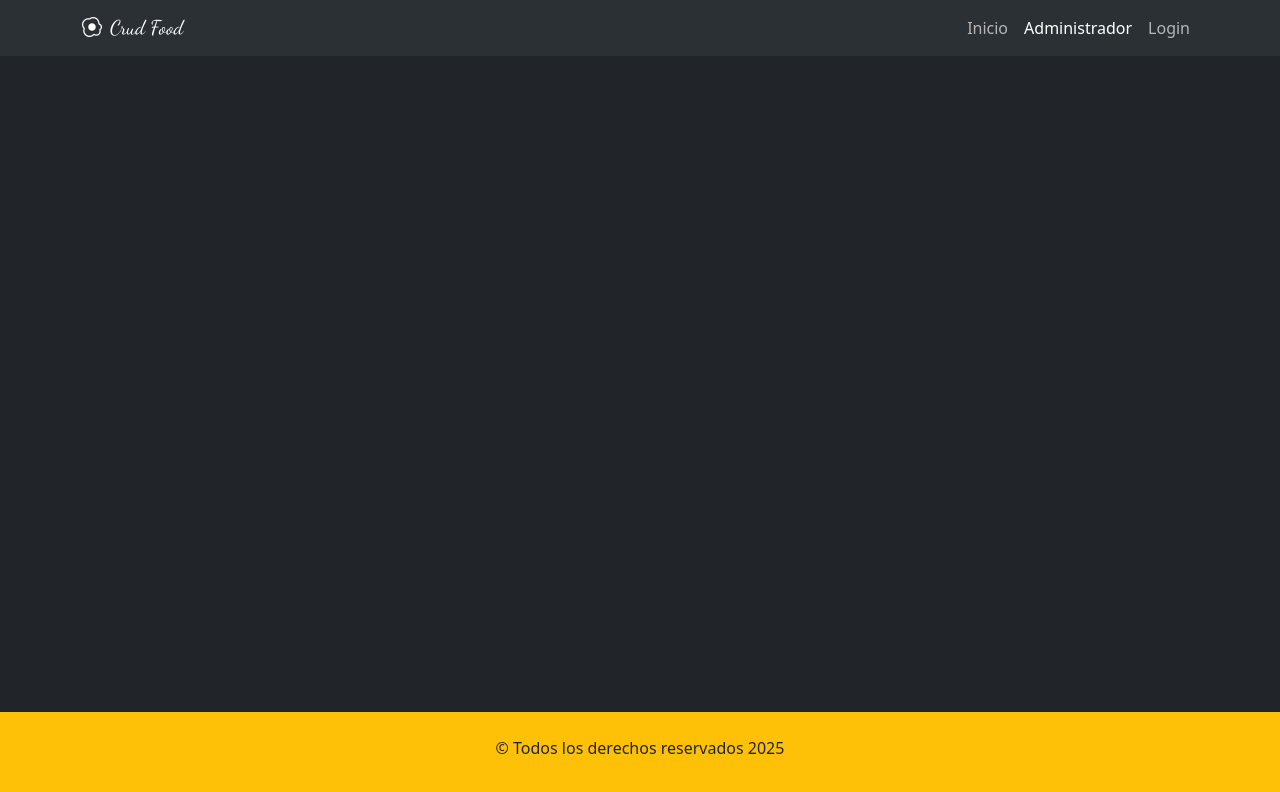
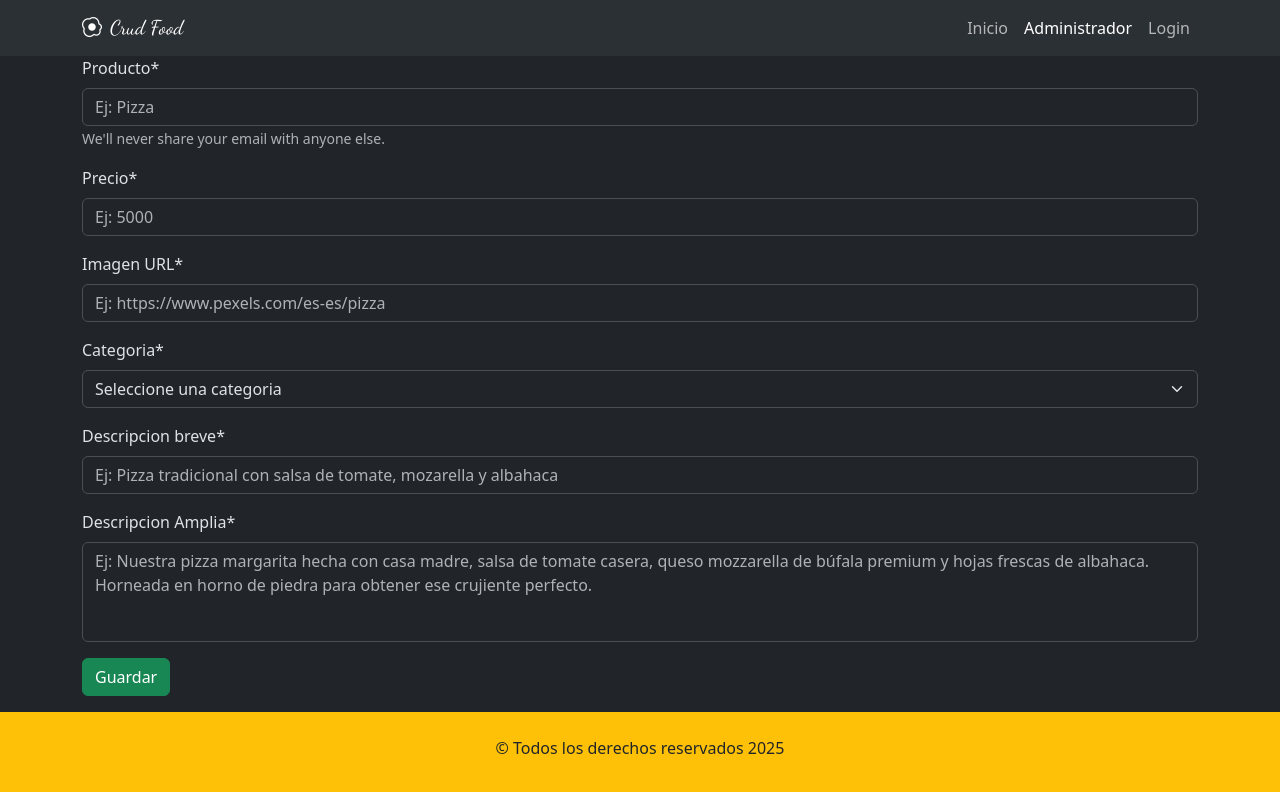
Before and after one commit to RoblesLuis2212/crudFood, a React (Vite) app: page /administrador/crear in a window 1280 px wide. Shown: the top 792 px of the page. Built offline with nearby package versions, Linux system fonts and the light colour scheme; a web font is replaced by a local one.

Commit message:
Maquetamos un formulario para agregar productos en la pagina del administrador

```diff
--- a/src/components/pages/Administrador.jsx
+++ b/src/components/pages/Administrador.jsx
@@ -1,9 +1,11 @@
-import React from "react";
+import FormularioProducto from "./products/FormularioProducto";
 
 const Administrador = () => {
   return (
-    <section>
-      <h2>Crear Producto</h2>
+    <section className="container mt-4">
+      <h2 className="display-5">Crear Producto</h2>
+      <hr />
+      <FormularioProducto></FormularioProducto>
     </section>
   );
 };
--- a/src/components/pages/products/FormularioProducto.jsx
+++ b/src/components/pages/products/FormularioProducto.jsx
@@ -1,7 +1,55 @@
-import React from "react";
+import Button from "react-bootstrap/Button";
+import Form from "react-bootstrap/Form";
 
 const FormularioProducto = () => {
-  return <section></section>;
+  return (
+    <Form>
+      <Form.Group className="mb-3" controlId="formBasicEmail">
+        <Form.Label>Producto*</Form.Label>
+        <Form.Control type="email" placeholder="Ej: Pizza" />
+        <Form.Text className="text-muted">
+          We'll never share your email with anyone else.
+        </Form.Text>
+      </Form.Group>
+
+      <Form.Group className="mb-3" controlId="formBasicPassword">
+        <Form.Label>Precio*</Form.Label>
+        <Form.Control type="text" placeholder="Ej: 5000" />
+      </Form.Group>
+      <Form.Group className="mb-3" controlId="formBasicPassword">
+        <Form.Label>Imagen URL*</Form.Label>
+        <Form.Control
+          type="text"
+          placeholder="Ej: https://www.pexels.com/es-es/pizza"
+        />
+      </Form.Group>
+      <Form.Group className="mb-3" controlId="formBasicPassword">
+        <Form.Label>Categoria*</Form.Label>
+        <Form.Select>
+          <option value="">Seleccione una categoria</option>
+        </Form.Select>
+      </Form.Group>
+      <Form.Group className="mb-3" controlId="formBasicPassword">
+        <Form.Label>Descripcion breve*</Form.Label>
+        <Form.Control
+          type="text"
+          placeholder="Ej: Pizza tradicional con salsa de tomate, mozarella y albahaca"
+        />
+      </Form.Group>
+      <Form.Group className="mb-3" controlId="formBasicPassword">
+        <Form.Label>Descripcion Amplia*</Form.Label>
+        <Form.Control
+          type="text"
+          as={"textarea"}
+          placeholder="Ej: Nuestra pizza margarita hecha con casa madre, salsa de tomate casera, queso mozzarella de búfala premium y hojas frescas de albahaca. Horneada en horno de piedra para obtener ese crujiente perfecto."
+          className="text-tarea"
+        />
+      </Form.Group>
+      <Button variant="success" type="submit">
+        Guardar
+      </Button>
+    </Form>
+  );
 };
 
 export default FormularioProducto;
--- a/src/index.css
+++ b/src/index.css
@@ -36,6 +36,10 @@ main{
   font-weight: 400;
   font-style: normal;
 }
+.text-tarea{
+  resize: none !important;
+  height: 100px;
+}
 /*media query para dispositivos mobile*/
 @media (max-width: 576px){
   .container-banner{
```
